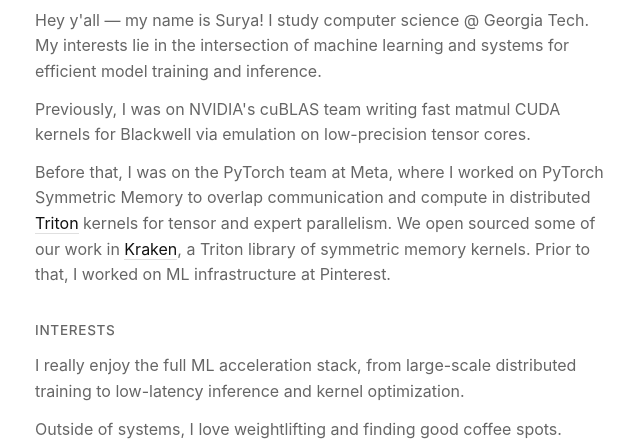
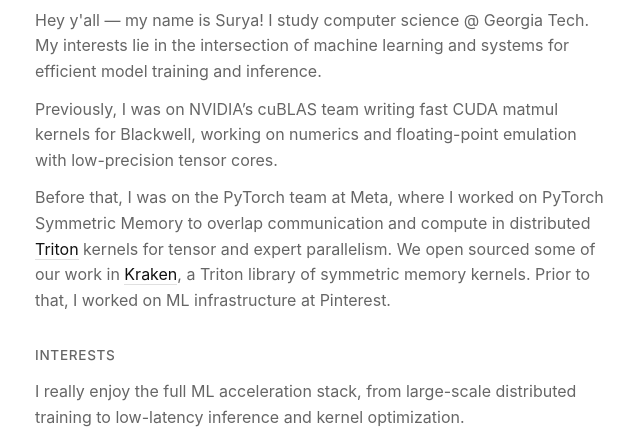
Before and after one commit to surya-subramanian/surya-subramanian.github.io, a plain HTML site: page index.html in a window 1280 px wide. Shown: the part 161-607 px from the top of the page, without its empty margins (319-959 px from the left). Drawn offline with Linux system fonts and the light colour scheme.

Commit message:
Refine NVIDIA homepage bio description

```diff
--- a/index.html
+++ b/index.html
@@ -224,7 +224,7 @@
                 Hey y'all — my name is Surya! I study computer science @ Georgia Tech. My interests lie in the intersection of machine learning and systems for efficient model training and inference.
             </p>
             <p>
-                Previously, I was on NVIDIA's cuBLAS team writing fast matmul CUDA kernels for Blackwell via emulation on low-precision tensor cores.
+                Previously, I was on NVIDIA’s cuBLAS team writing fast CUDA matmul kernels for Blackwell, working on numerics and floating-point emulation with low-precision tensor cores.
             </p>
             <p>
                 Before that, I was on the PyTorch team at Meta, where I worked on PyTorch Symmetric Memory to overlap communication and compute in distributed <a href="https://github.com/openai/triton">Triton</a> kernels for tensor and expert parallelism. We open sourced some of our work in <a href="https://github.com/meta-pytorch/kraken">Kraken</a>, a Triton library of symmetric memory kernels. Prior to that, I worked on ML infrastructure at Pinterest.
```
